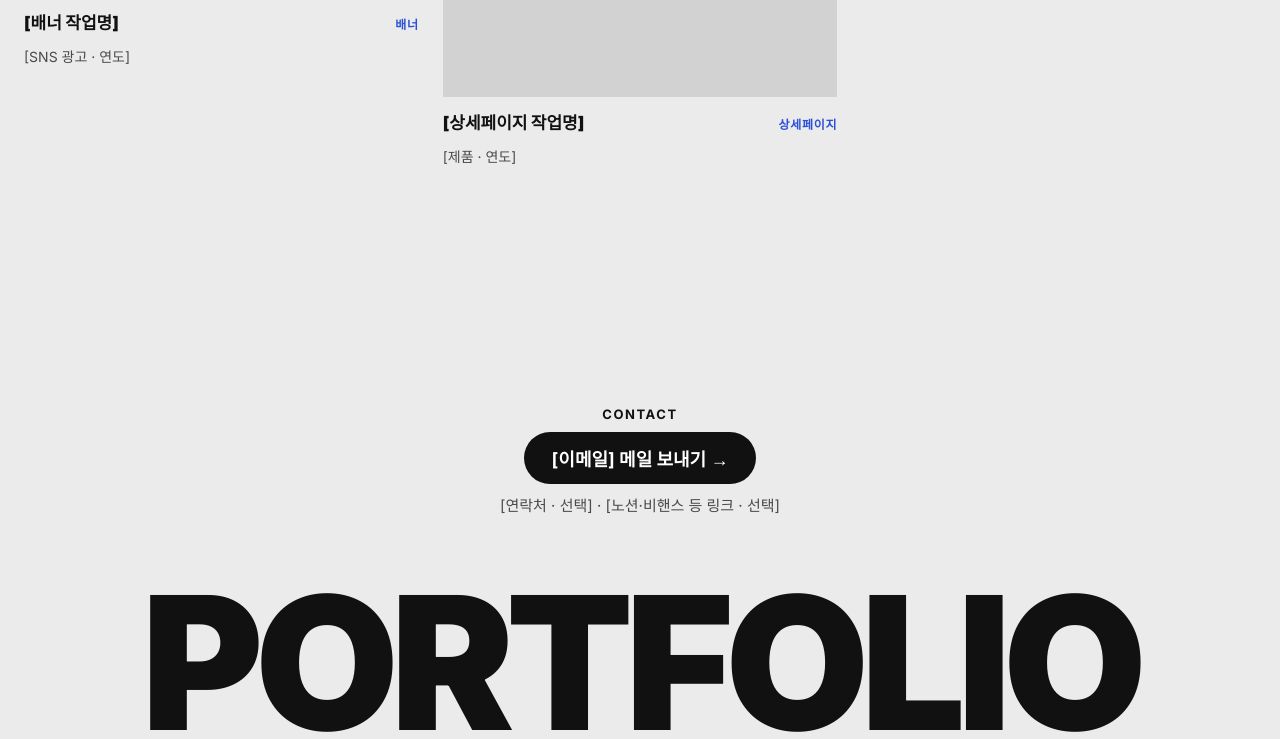
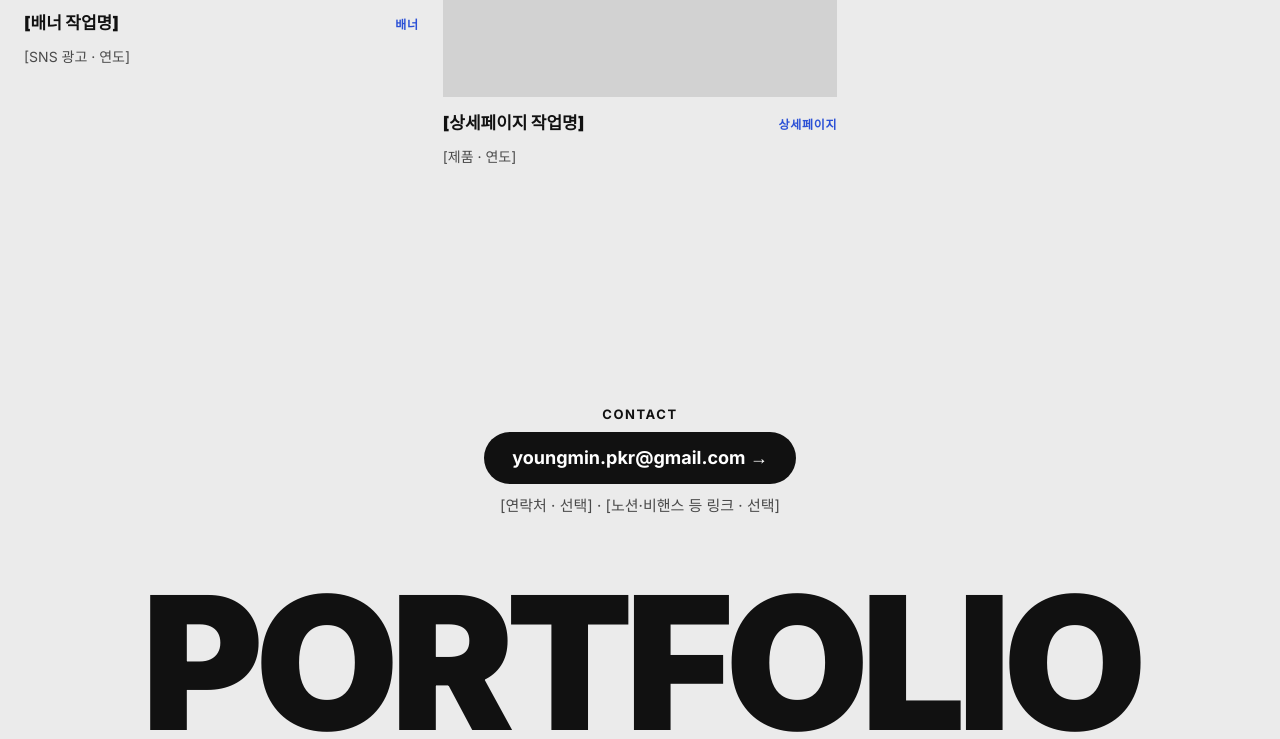
Before and after one commit to youngmin-pkr/portfolio, a plain HTML site: page index.html in a window 1280 px wide. Shown: the part 8773-9512 px from the top of the page. Drawn offline with Linux system fonts and the light colour scheme.

Commit message:
연락처 이메일을 youngmin.pkr@gmail.com으로 변경
Co-Authored-By: Claude Opus 5.5 <noreply@anthropic.com>
Claude-Session: https://claude.ai/code/session_019UBunsf1ZYppveNZk6U2Nc

```diff
--- a/index.html
+++ b/index.html
@@ -228,7 +228,7 @@ section[id],footer[id]{scroll-margin-top:var(--hh,76px) !important}
   <footer id="contact" style="scroll-margin-top: 76px; background: #EBEBEB; padding: 120px 0 0; overflow: hidden;">
     <div style="max-width: 1240px; margin: 0 auto; padding: 0 24px; display: flex; flex-direction: column; align-items: center; gap: 10px; text-align: center;">
       <p style="margin: 0; font-size: 13px; font-weight: 700; letter-spacing: 0.12em;">CONTACT</p>
-      <a href="mailto:your-email@example.com" style="display: inline-flex; align-items: center; min-height: 52px; padding: 0 28px; border-radius: 999px; background: #111111; color: #FFFFFF; font-size: 18px; font-weight: 700; text-decoration: none;">[이메일] 메일 보내기 →</a>
+      <a href="mailto:youngmin.pkr@gmail.com" style="display: inline-flex; align-items: center; min-height: 52px; padding: 0 28px; border-radius: 999px; background: #111111; color: #FFFFFF; font-size: 18px; font-weight: 700; text-decoration: none;">youngmin.pkr@gmail.com →</a>
       <p style="margin: 0; font-size: 15px; color: #4A4A4A;">[연락처 · 선택] · [노션·비핸스 등 링크 · 선택]</p>
     </div>
     <p aria-hidden="true" style="margin: 72px 0 0; text-align: center; white-space: nowrap; font-size: 14.5vw; line-height: 0.82; font-weight: 900; letter-spacing: -0.045em;">PORTFOLIO</p>
```
Also changed, not shown: 1 other file.
